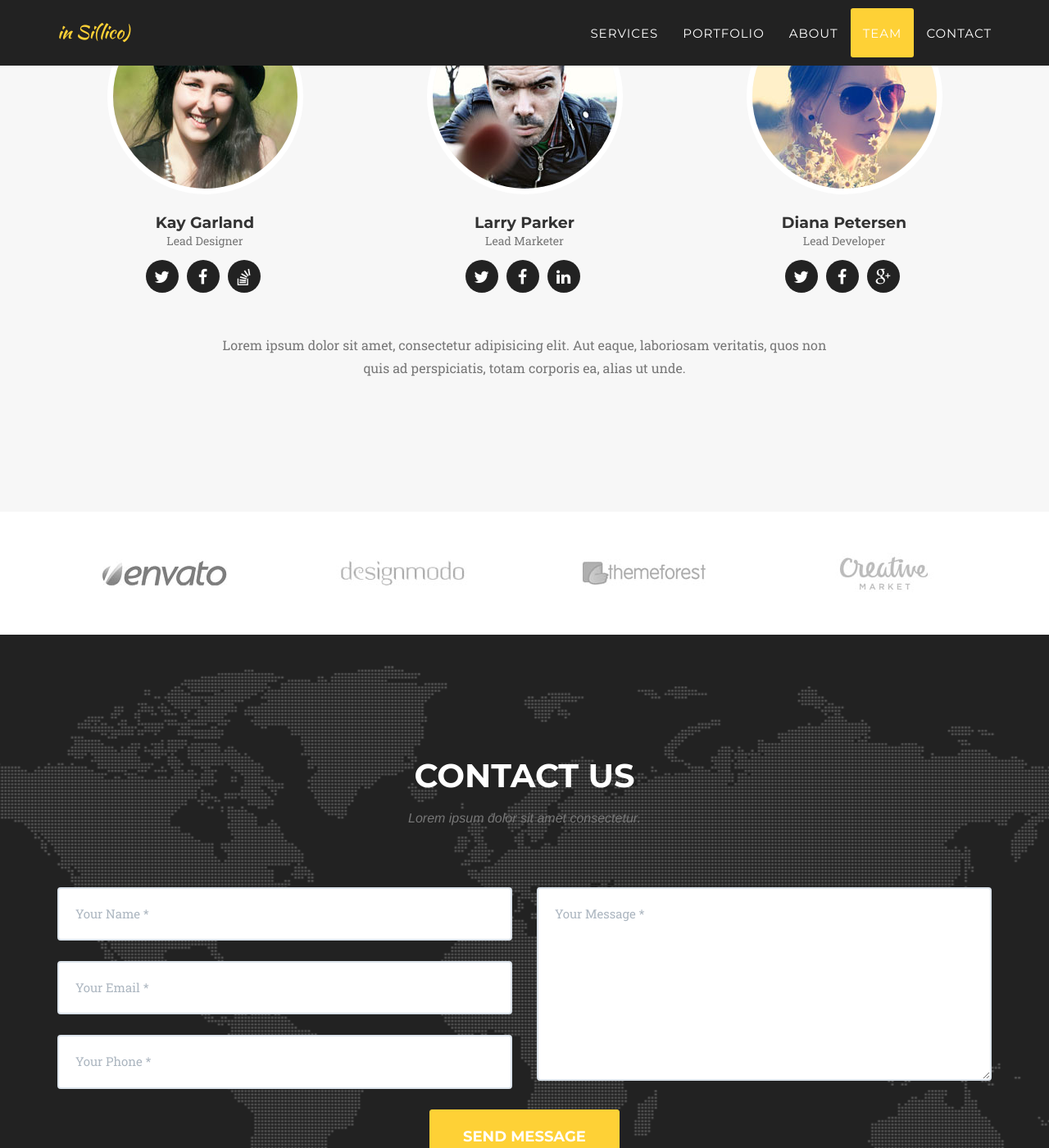
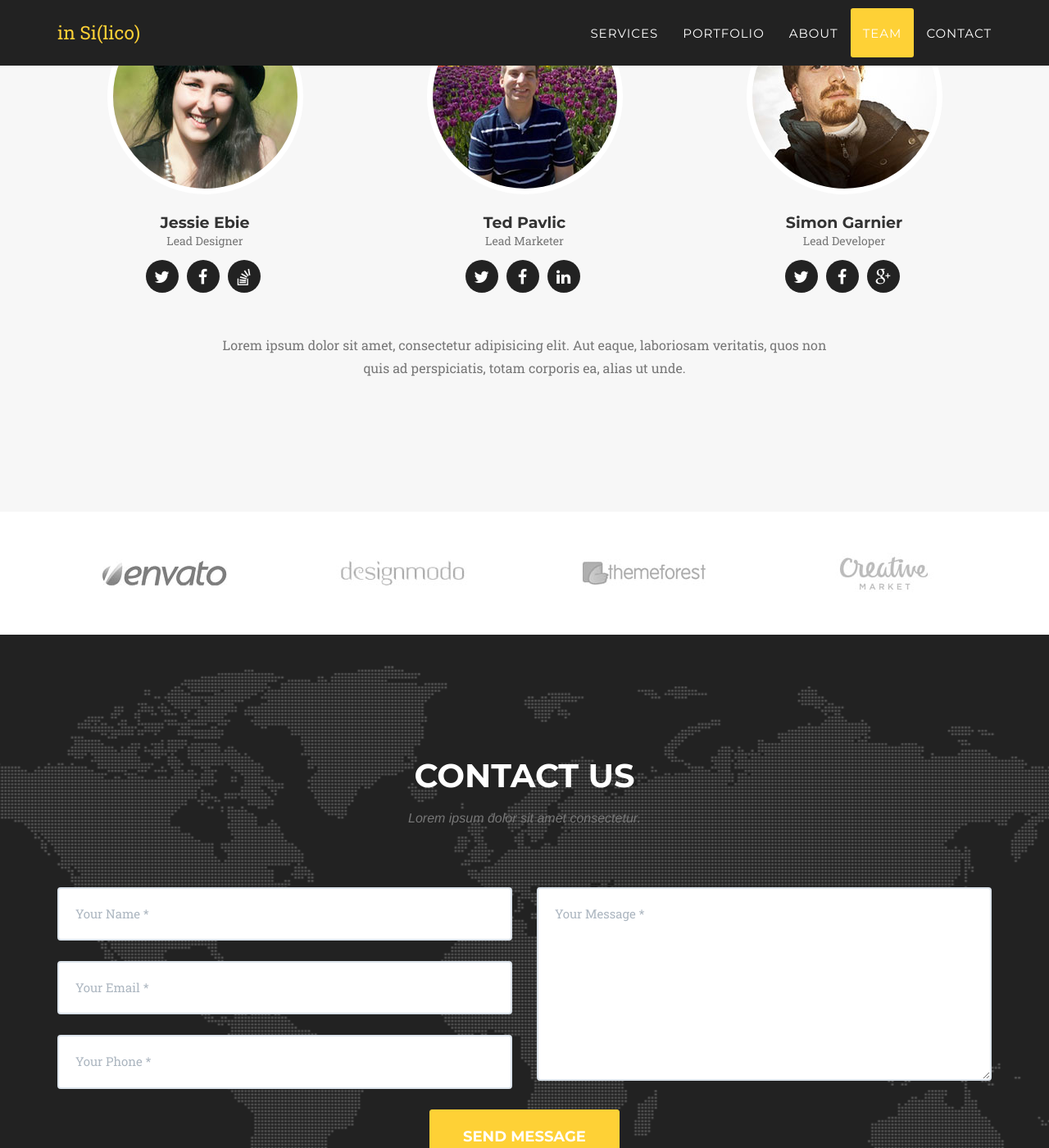
Before and after one commit to in-Si/in-Si.github.io, a Jekyll site: the page built from index.html, in a window 1280 px wide and 1400 px high, scrolled down 4875 px. Shown: the whole window at 82% size. Built offline with Jekyll 4.4.1, drawn with Linux system fonts in a browser that asks for light colours; some web fonts are replaced.

Commit message:
Changed header picture and team member pictures.

```diff
--- a/_config.yml
+++ b/_config.yml
@@ -14,7 +14,7 @@ color:
 
 # Team names, titles and social links
 people:
-- name: Kay Garland
+- name: Jessie Ebie
   pic: 1
   position: Lead Designer
   social:
@@ -25,7 +25,7 @@ people:
     - title: stack-overflow
       url: #
 
-- name: Larry Parker
+- name: Ted Pavlic
   pic: 2
   position: Lead Marketer
   social:
@@ -36,7 +36,7 @@ people:
     - title: linkedin
       url: #
 
-- name: Diana Petersen
+- name: Simon Garnier
   pic: 3
   position: Lead Developer
   social:
--- a/_includes/css/agency.css
+++ b/_includes/css/agency.css
@@ -176,7 +176,8 @@ fieldset[disabled] .btn-xl.active {
 }
 
 .navbar-default .navbar-brand {
-    font-family: "Kaushan Script","Helvetica Neue",Helvetica,Arial,cursive;
+    /*font-family: "Kaushan Script","Helvetica Neue",Helvetica,Arial,cursive;*/
+    font-family: "Roboto Slab","Helvetica Neue",Helvetica,Arial,sans-serif;
     color: #{{ site.color.primary }};
 }
 
```
Also changed, not shown: img/header-bg.jpg, img/header-bg_bak.jpg (added), img/header-bg_bak2.jpg (added), img/team/2.jpg, img/team/2_bak.jpg (added), img/team/3.jpg, img/team/3_bak.jpg (added).
